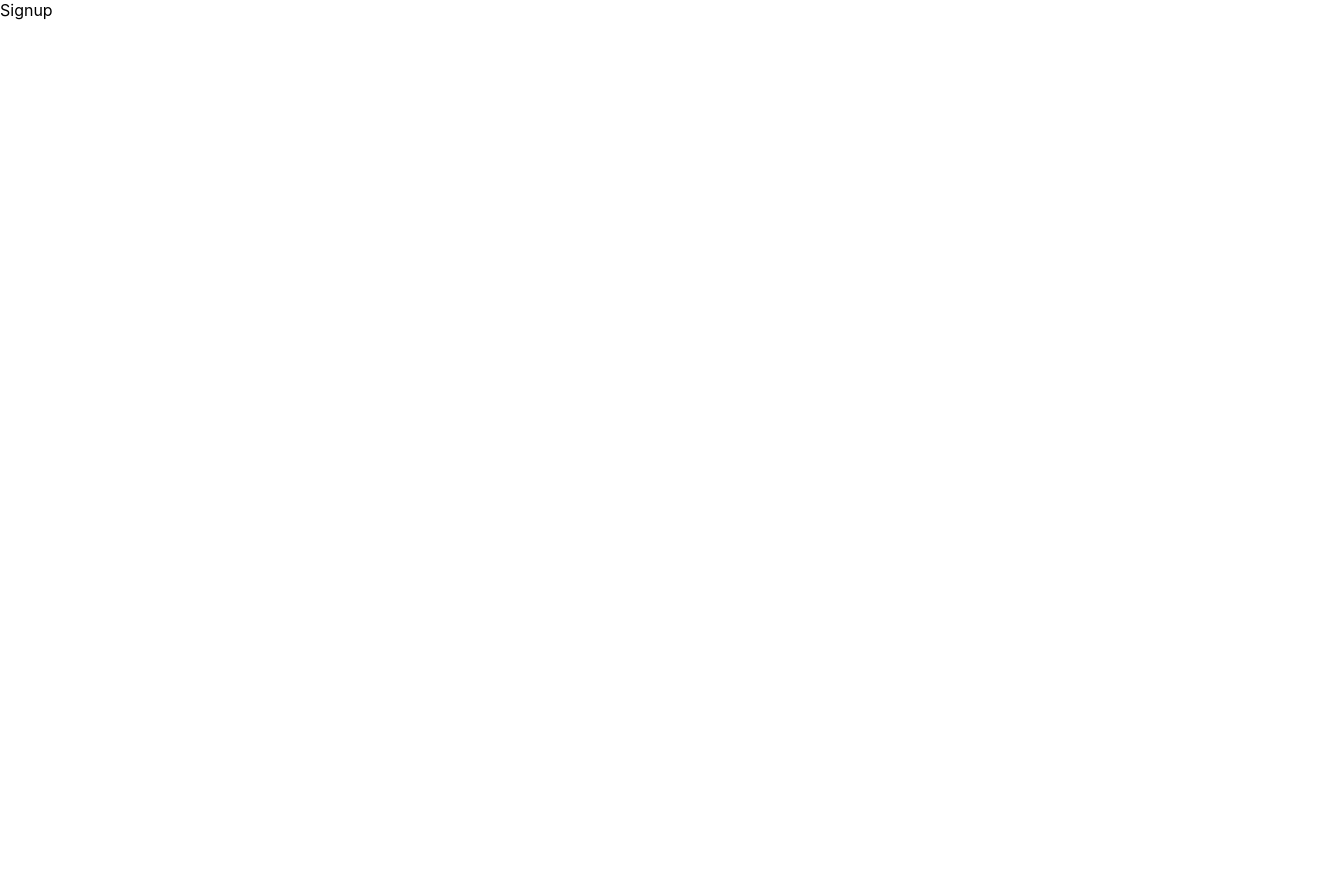
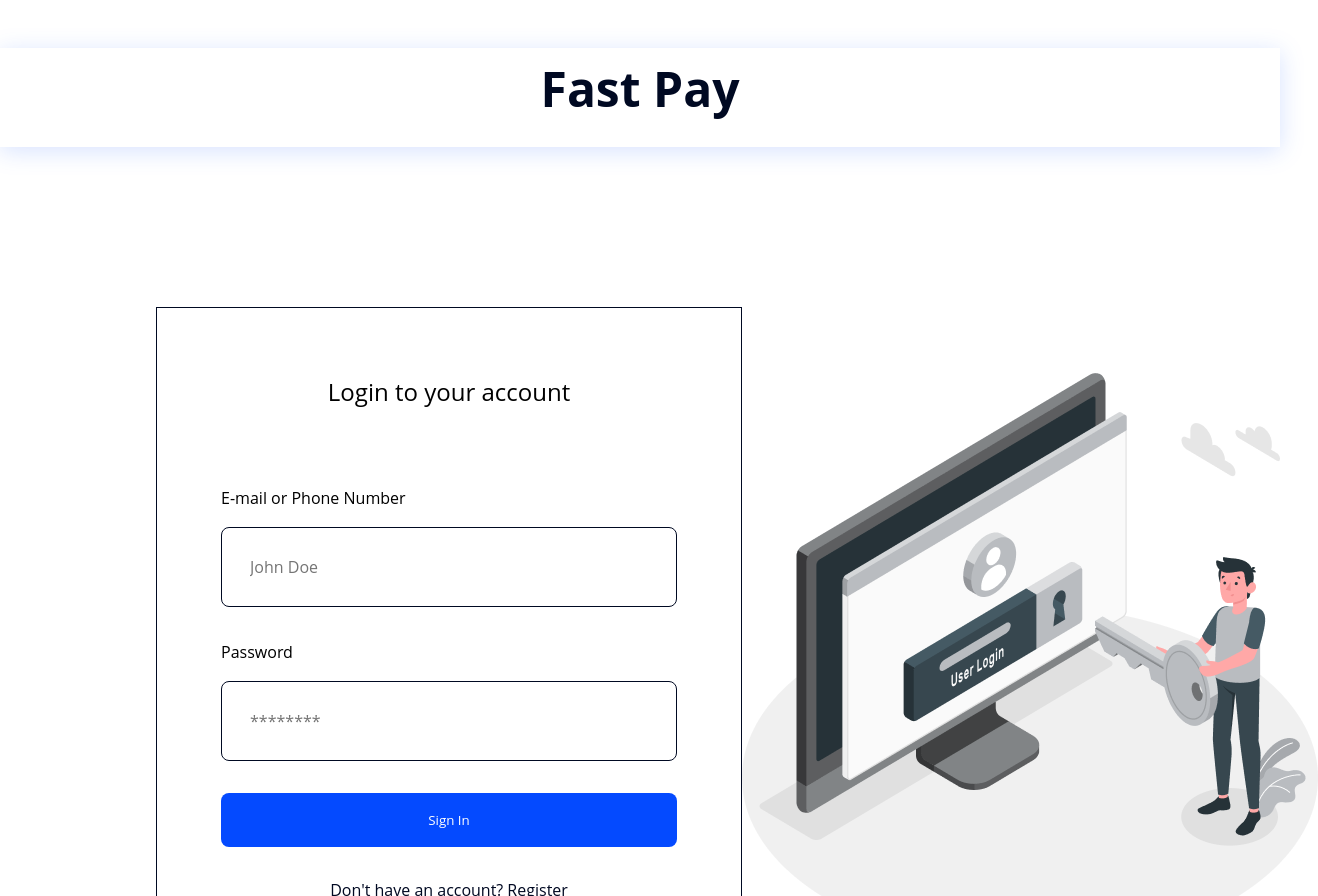
Before and after one commit to Smallstepss/FastPay, a React (Create React App) app in the folder fast-pay/: page / in a window 1280 px wide. Shown: the top 896 px of the page, 1318 px wide, since content can reach past the window. Before the commit the page ends 800 px from the top, so only its background shows below. Built offline with nearby package versions, Linux system fonts and the light colour scheme.

Commit message:
Signin page

```diff
--- a/fast-pay/src/App.jsx
+++ b/fast-pay/src/App.jsx
@@ -1,6 +1,6 @@
 
-import Signin from './authentication/Signin'
-import Signup from './authentication/Signup'
+import Signin from './authentication/signin/Signin'
+import Signup from './authentication/signup/Signup'
 
 
 const App = () => {
--- a/fast-pay/src/authentication/Signin.jsx
+++ /dev/null
@@ -1,11 +0,0 @@
-
-
-const Signin = () => {
-  return (
-    <form action="">
-
-    </form>
-  )
-}
-
-export default Signin
--- /dev/null
+++ b/fast-pay/src/authentication/signin/Signin.jsx
@@ -0,0 +1,40 @@
+import SigninImg from '../../images/Group 72login-img.png'
+import './signin.css'
+
+
+const Signin = () => {
+  return (
+    <container__signin-container>
+      <div className="top-bar">
+        <h1>Fast Pay</h1>
+      </div>
+
+
+      <div className="form__container">
+        <div className="form__content">
+          <h2>Login to your account</h2>
+        <form action="">
+          <label htmlFor="Name">E-mail or Phone Number</label>
+          <input type="email/phone number" name="e-mail" id="" placeholder='John Doe' />
+          <label htmlFor="pword" >Password</label>
+          <input type="password" placeholder='********'/>
+
+          <button className='signin-btn'>Sign In</button>
+          <button className='register-btn'>Don't have an account? Register</button>
+          <button className='forgot-password-btn'>Forgot Password</button>
+        </form>
+        </div>
+
+        <div className="signin__img">
+          <img src={SigninImg} alt="" />
+        </div>
+    </div>
+
+
+
+    </container__signin-container>
+
+  )
+}
+
+export default Signin
--- /dev/null
+++ b/fast-pay/src/authentication/signin/signin.css
@@ -0,0 +1,89 @@
+.top-bar{
+    margin-top: 3rem;
+    width: 100%;
+    height: 99px;
+    background-color: #ffff;
+    filter: drop-shadow(0px 4px 12px rgba(4, 74, 255, 0.16));
+    text-align: center;
+
+}
+
+.top-bar h1{
+    margin:0;
+    padding:0;
+    font-size: 3rem;
+    color: #000922;
+
+}
+.form__container{
+    height:fit-content;
+    padding: 160px 156px;
+    display: flex;
+    justify-content: space-between;
+    text-align: center;
+    align-items: center;
+
+}
+
+.form__content{
+    padding:64px;
+    display: flex;
+    flex-direction: column;
+    border: 1px solid #000922;
+
+}
+
+.form__content h2{
+   font-size:24px;
+   font-weight: 500;
+   margin-bottom:72px;
+
+}
+
+form{
+    display: flex;
+    flex-direction: column;
+    text-align: left;
+}
+
+form >label{
+    font-size:1rem;
+    margin-bottom: 15px;
+
+}
+
+form >input{
+    width:456px;
+    font-size:1rem;
+    padding: 28px;
+    margin-bottom:32px;
+    border: 1px solid #000922;
+    border-radius: 8px;
+}
+
+.signin-btn{
+    background-color: #044AFF;
+    padding:18px 32px;
+    color: #fff;
+    border-radius: 8px;
+    margin-bottom: 32px;
+    cursor: pointer;
+}
+
+.register-btn{
+    font-weight:500;
+    font-size: 16px;
+    color:#000922;
+    background:none;
+    margin-bottom: 28px;
+    cursor: pointer;
+}
+
+.forgot-password-btn{
+    font-weight:400;
+    font-size: 16px;
+    color:#000922;
+    background:none;
+    text-decoration: underline;
+    cursor: pointer;
+}
--- a/fast-pay/src/index.css
+++ b/fast-pay/src/index.css
@@ -1,13 +1,61 @@
-body {
-  margin: 0;
-  font-family: -apple-system, BlinkMacSystemFont, 'Segoe UI', 'Roboto', 'Oxygen',
-    'Ubuntu', 'Cantarell', 'Fira Sans', 'Droid Sans', 'Helvetica Neue',
-    sans-serif;
-  -webkit-font-smoothing: antialiased;
-  -moz-osx-font-smoothing: grayscale;
+@import url('https://fonts.googleapis.com/css2?family=Roboto:wght@300;400;500;700;900&display=swap');
+
+
+
+*, *::before, *::after{
+    margin: 0;
+    padding: 0;
+    border: 0;
+    outline: 0;
+    list-style: none;
+    text-decoration: none;
+    box-sizing: border-box;
+    font-family: 'Open Sans', sans-serif;
 }
 
-code {
-  font-family: source-code-pro, Menlo, Monaco, Consolas, 'Courier New',
-    monospace;
+:root{
+    --color-primary: #172A69;
+    --color-primary-variant: hsl(var(--primary-hue), 100%, 65%);
+    --color-secondary: #ffc056;
+    --color-white: #ffff;
+    --color-primary-variant: #0F1C46;
+
+    --container-width-lg: 85%;
+    --container-width-md: 90%;
+
+
+    --bg-color: #2e53d2;
+     --bg-2-color: #172a69;
+    --icon-color: #ffffff;
+    --link-color: #fdfdfd;
+    --title-color: #fefefe;
+    --home-hero-color: #d5ddf6;
+    --home-hero-2-color: #b9c6f0;
+    --grey-color: #0b0b0b;
+    --btn-color: #ffc056;
+    --placeholder-color: #9a9a9a;
+    --form-title: #575757;
+    --body--text-color: #2c2c2c;
+
+    --transition: all 500ms ease;
+
+    --fs-large: 48px;
+    --fs-big: 36px;
+    --fs-medium: 24px;
+    --fs-small: 16px;
+
+    --fw-large: 700;
+    --fw-big: 600;
+    --fw-small: 400;
+
 }
+
+/* ====General Styles ======== */
+body{
+    font-family: 'Roboto', sans-serif;
+    /* color: var(--color-gray-200); */
+    line-height: 1.7;
+    overflow-x: hidden;
+    background: #ffff;
+    scroll-behavior: smooth;
+}
```
Also changed, not shown: fast-pay/src/authentication/signup/Signup.jsx (renamed from fast-pay/src/authentication/Signup.jsx), fast-pay/src/authentication/signup/signup.css (added), fast-pay/src/images/Group 72login-img.png (added).
